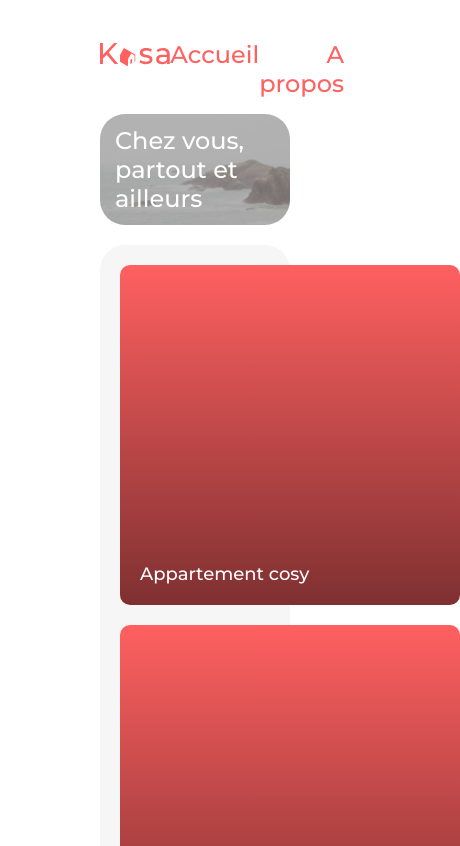
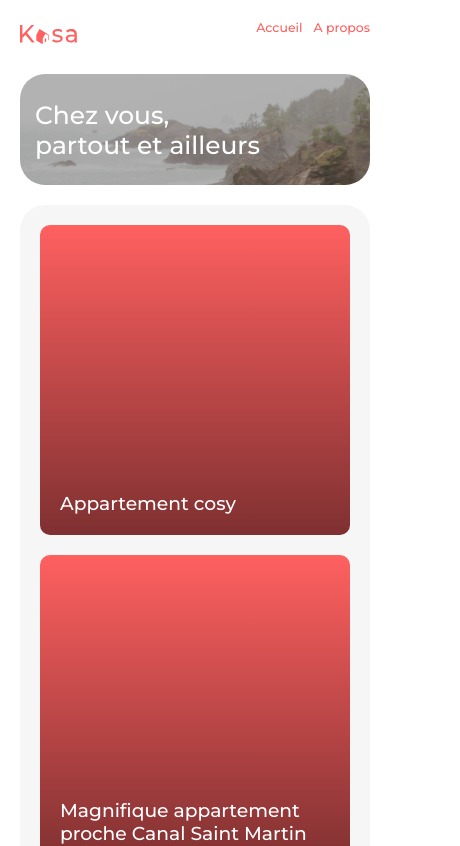
Before and after one commit to prasouk-ph/PrasoukPhoubandith_11_22022022, a React (Create React App) app: page / in a window 390 px wide. Shown: the top 846 px of the page, 460 px wide, since content can reach past the window. Built offline with nearby package versions, Linux system fonts and the light colour scheme.

Commit message:
Add home page responsive

```diff
--- a/src/components/Layout/Footer/Copyright/Copyright.css
+++ b/src/components/Layout/Footer/Copyright/Copyright.css
@@ -1,3 +1,10 @@
-.Copyright {
+.copyright {
     color: white;
+    font-size: 1.667vw;
 }
+
+@media screen and (max-width: 375px) {
+    .copyright {
+        font-size: 3.2vw;
+    }
+}
--- a/src/components/Layout/Footer/Copyright/Copyright.jsx
+++ b/src/components/Layout/Footer/Copyright/Copyright.jsx
@@ -2,7 +2,7 @@ import './Copyright.css';
 
 function Copyright() {
     return (
-        <div className='Copyright'>
+        <div className='copyright'>
             <p>© 2020 Kasa. All rights reserved</p>
         </div>
       );
--- a/src/components/Layout/Footer/Footer.css
+++ b/src/components/Layout/Footer/Footer.css
@@ -1,9 +1,9 @@
-.Footer {
+.footer {
     display: flex;
     flex-direction: column;
     justify-content: center;
     align-items: center;
-    padding: 40px 100px;
+    padding: 40px;
     background-color: black;
     height: 209px;
     gap: 30px;
--- a/src/components/Layout/Footer/Footer.jsx
+++ b/src/components/Layout/Footer/Footer.jsx
@@ -4,7 +4,7 @@ import './Footer.css';
 
 function Footer() {
     return (
-        <div className='Footer'>
+        <div className='footer'>
             <Logo />
             <Copyright />
         </div>
--- a/src/components/Layout/Header/Header.css
+++ b/src/components/Layout/Header/Header.css
@@ -1,6 +1,32 @@
-.Header {
+.header {
     display: flex;
     justify-content: space-between;
     align-items: center;
     margin: 40px 100px;
 }
+
+.menu a {
+    font-size: 1.667vw;
+}
+
+@media screen and (max-width: 991px) {
+    .header {
+        margin: 20px 50px;
+    }
+}
+
+@media screen and (max-width: 767px) {
+    .header {
+        margin: 20px;
+    }
+}
+
+@media screen and (max-width: 480px) {
+    .menu {
+        width: 29.167vw;
+    }
+
+    .menu a {
+        font-size: 3.2vw;
+    }
+}
--- a/src/components/Layout/Header/Header.jsx
+++ b/src/components/Layout/Header/Header.jsx
@@ -4,7 +4,7 @@ import './Header.css';
 
 function Header() {
     return (
-        <div className='Header'>
+        <div className='header'>
             <Logo />
             <Menu />
         </div>
--- a/src/components/Layout/Header/Logo/Logo.css
+++ b/src/components/Layout/Header/Logo/Logo.css
@@ -1,3 +1,9 @@
 .header-logo {
-    width: 18vw;
+    width: 14.583vw;
 }
+
+@media screen and (max-width: 375px) {
+    .header-logo {
+        font-size: 10.069vw;
+    }
+}
--- a/src/components/Layout/Header/Menu/Menu.css
+++ b/src/components/Layout/Header/Menu/Menu.css
@@ -1,19 +1,17 @@
-.Menu {
+.menu {
     display: flex;
     justify-content: space-between;
     height: 34px;
-    width: 309px;
-    left: 931px;
-    top: 17px;
+    width: 21.458vw;
 }
 
-.Menu a {
+.menu a {
     color: #ff6060;
-    font-size: 24px;
+    /* font-size: 1.667vw; */
     text-decoration: none;
     text-align: right;
 }
 
-.Menu a:hover {
+.menu a:hover {
     text-decoration: underline;
 }
--- a/src/components/Layout/Header/Menu/Menu.jsx
+++ b/src/components/Layout/Header/Menu/Menu.jsx
@@ -3,7 +3,7 @@ import './Menu.css';
 
 function Menu() {
     return (
-        <nav className='Menu'>
+        <nav className='menu'>
             <Link to="/">Accueil</Link>
             <Link to="/About">A propos</Link>
         </nav>
--- a/src/pages/Home/Card/Card.css
+++ b/src/pages/Home/Card/Card.css
@@ -1,6 +1,6 @@
 .card {
-    height: 340px;
-    width: 340px;
+    /* height: 340px;
+    width: 340px; */
     border-radius: 10px;
     display: flex;
     flex-direction: column;
@@ -15,7 +15,7 @@
 
 .card-title {
     margin: 20px;
-    font-size: 18px;
+    /* font-size: 18px; */
     color: white;
     /* padding-right: 200px; */
 }
--- a/src/pages/Home/Home.css
+++ b/src/pages/Home/Home.css
@@ -1,8 +1,7 @@
 .home-hero,
 .card-container {
-    margin: 0 100px;
+    margin: 0 100px 43px 100px;
     border-radius: 25px;
-    margin-bottom: 43px;
 }
 
 .home-hero {
@@ -19,7 +18,7 @@
 .hero-text {
     color: white;
     position: absolute;
-    font-size: 48px;
+    font-size: 3.3vw;
 }
 
 .card-container {
@@ -27,11 +26,44 @@
     padding: 56px 50px;
     display: grid;
     grid-template-columns: 1fr 1fr 1fr;
+    grid-auto-rows: 1fr;
     gap: 50px 60px;
+    justify-items: center;
 }
 
 .card {
+    width: 100%;
+    aspect-ratio: 1 / 1;
     animation: grown 0.3s;
+    font-size: 1.25vw;
+}
+
+/* media queries */
+@media screen and (min-width: 768px) and (max-width: 991px) {
+    .home-hero,
+    .card-container {
+        margin: 0 50px 43px 50px;
+    }
+}
+
+@media screen and (max-width: 767px) {
+    .home-hero,
+    .card-container {
+        margin: 0 20px 20px 20px;
+    }
+
+    .home-hero {
+        height: 111px;
+    }
+
+    .card-container {
+        grid-template-columns: 1fr;
+        padding: 40px;
+    }
+
+    .card {
+        font-size: 2.343vw;
+    }
 }
 
 @media screen and (max-width: 480px) {
@@ -45,17 +77,21 @@
     }
 
     .hero-text {
-        font-size: 24px;
-        padding: 15px;
+        font-size: 6.4vw;
+        padding: 15px 100px 15px 15px;
     }
 
     .card-container {
         padding: 20px;
-        grid-template-columns: 1fr;
         gap: 20px;
+    }
+
+    .card {
+        font-size: 4.8vw;
     }
 }
 
+/* keyframes */
 @keyframes grown {
     from {
         transform: scale(0);
```
